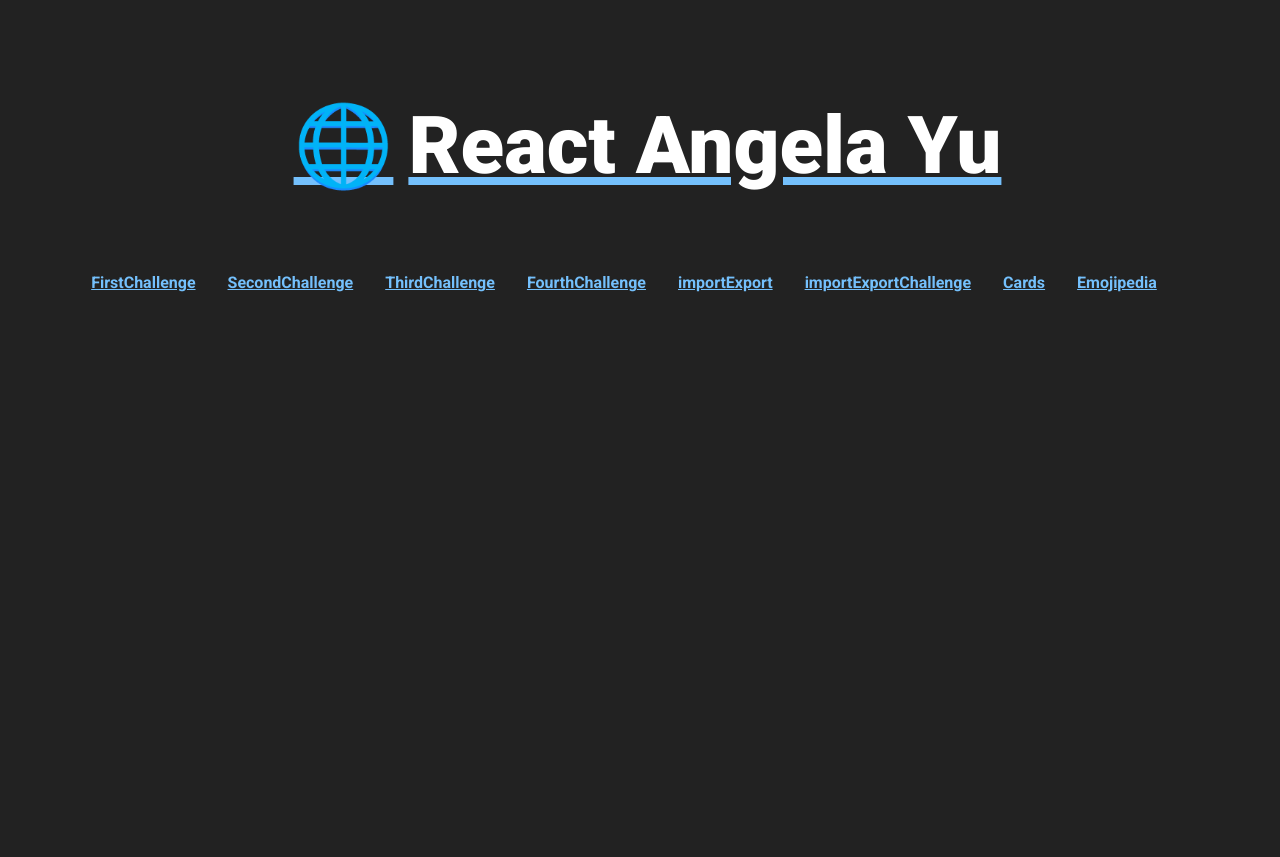
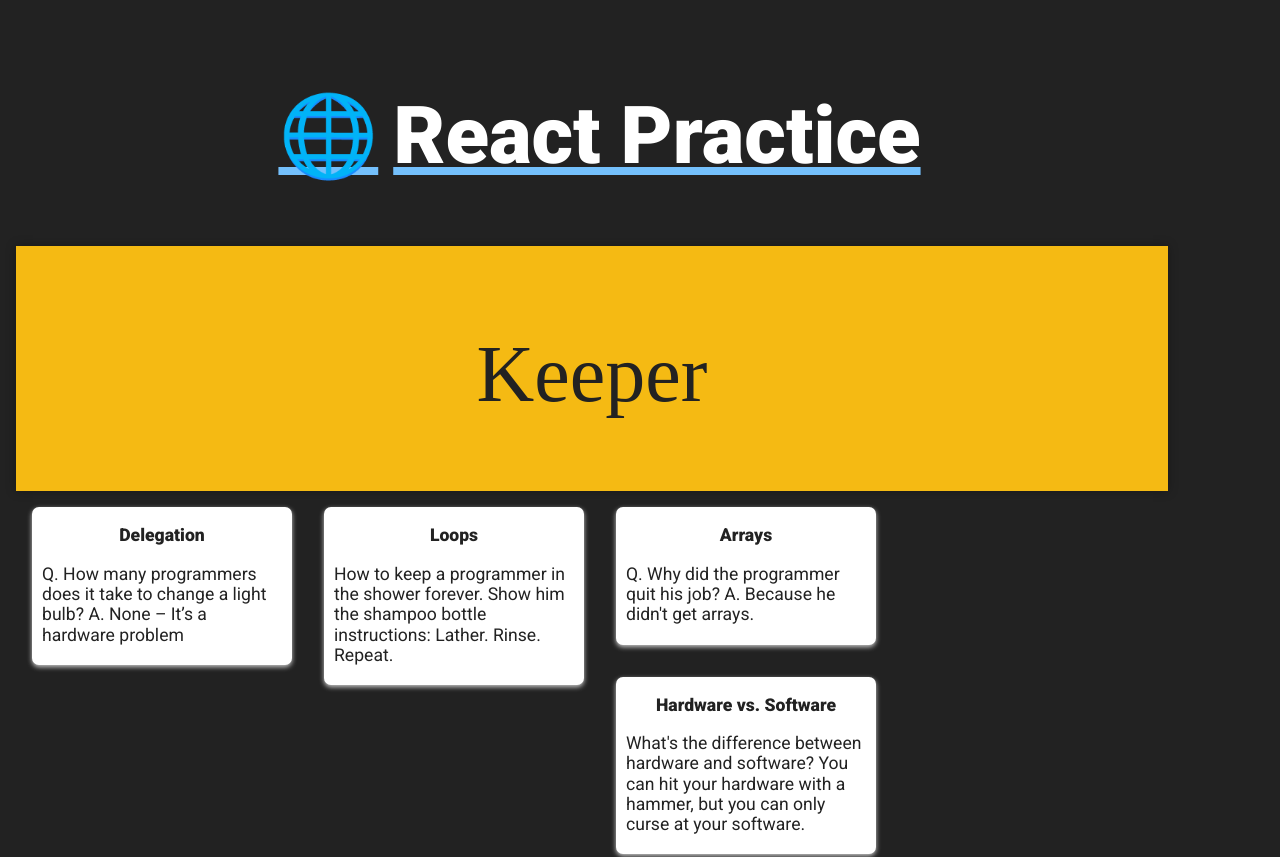
Before and after one commit to NachoKai/react-practice, a React (Create React App) app: page /Keeper in a window 1280 px wide. Shown: the top 857 px of the page. Before the commit the page ends 800 px from the top, so only its background shows below. Built offline with nearby package versions, Linux system fonts and the light colour scheme.

Commit message:
add keeper

```diff
--- a/src/App.css
+++ b/src/App.css
@@ -1,10 +1,12 @@
 @import url("https://fonts.googleapis.com/css2?family=Roboto:ital,wght@0,100;0,300;0,400;0,500;0,700;0,900;1,100;1,300;1,400;1,500;1,700;1,900&display=swap");
 
 html {
+  width: 100%;
   font-family: "Roboto", sans-serif;
 }
 
 body {
+  width: 90%;
   background-color: #222;
   color: #eee;
   padding: 1rem;
@@ -20,3 +22,12 @@
 .logo {
   background-color: transparent;
 }
+
+.App {
+  flex-wrap: wrap;
+  display: flex;
+  justify-content: center;
+  flex-direction: column;
+  width: 100%;
+  max-width: 100vw;
+}
--- a/src/App.js
+++ b/src/App.js
@@ -19,6 +19,7 @@
 import Emojipedia from "./components/Emojipedia/Emojipedia";
 import { BrowserRouter as Router, Switch, Route, Link } from "react-router-dom";
 import Navbar from "./components/NavBar/Navbar";
+import Keeper from "./components/Keeper/Keeper";
 
 function App() {
   const createCard = (contact) => {
@@ -42,7 +43,7 @@
             <span className="logo" aria-label="react" role="img">
               🌐
             </span>
-            React Angela Yu
+            React Practice
           </h1>
         </Link>
 
@@ -84,6 +85,9 @@
           <Route path="/Emojipedia">
             <Emojipedia />
           </Route>
+          <Route path="/Keeper">
+            <Keeper />
+          </Route>
 
           <Route path="/">
             <Navbar />
--- /dev/null
+++ b/src/components/Keeper/Header.js
@@ -0,0 +1,11 @@
+import React from "react";
+
+function Header() {
+  return (
+    <header>
+      <h1>Keeper</h1>
+    </header>
+  );
+}
+
+export default Header;
--- /dev/null
+++ b/src/components/Keeper/Keeper.css
@@ -0,0 +1,42 @@
+header {
+  background-color: #f5ba13;
+  padding: 16px 32px;
+  box-shadow: 0 0 10px 0 rgba(0, 0, 0, 0.3);
+}
+
+header h1 {
+  color: #222;
+  font-family: "McLaren", cursive;
+  font-weight: 200;
+}
+
+footer {
+  position: absolute;
+  text-align: center;
+  bottom: 0;
+  height: 2.5rem;
+}
+
+.note {
+  color: #222;
+  background: #fff;
+  border-radius: 7px;
+  box-shadow: 0 2px 5px #ccc;
+  padding: 10px;
+  width: 240px;
+  margin: 16px;
+  float: left;
+}
+.note h1 {
+  margin-top: 0.5rem;
+  color: #222;
+  font-size: 1.1em;
+  margin-bottom: 6px;
+}
+.note p {
+  color: #222;
+  font-size: 1.1em;
+  margin-bottom: 10px;
+  white-space: pre-wrap;
+  word-wrap: break-word;
+}
--- /dev/null
+++ b/src/components/Keeper/Keeper.js
@@ -0,0 +1,21 @@
+import React from "react";
+import "./notes";
+import "./Keeper.css";
+import Header from "./Header";
+import Note from "./Note";
+import notes from "./notes";
+
+const Keeper = () => {
+  function createNote(notes) {
+    return <Note key={notes.key} title={notes.title} content={notes.content} />;
+  }
+
+  return (
+    <div className="keeper">
+      <Header />
+      {notes.map(createNote)}
+    </div>
+  );
+};
+
+export default Keeper;
--- /dev/null
+++ b/src/components/Keeper/Note.js
@@ -0,0 +1,12 @@
+import React from "react";
+
+function Note(props) {
+  return (
+    <div className="note">
+      <h1>{props.title}</h1>
+      <p>{props.content}</p>
+    </div>
+  );
+}
+
+export default Note;
--- /dev/null
+++ b/src/components/Keeper/notes.js
@@ -0,0 +1,33 @@
+const notes = [
+  {
+    key: 1,
+    title: "Delegation",
+    content:
+      "Q. How many programmers does it take to change a light bulb? A. None – It’s a hardware problem",
+  },
+  {
+    key: 2,
+    title: "Loops",
+    content:
+      "How to keep a programmer in the shower forever. Show him the shampoo bottle instructions: Lather. Rinse. Repeat.",
+  },
+  {
+    key: 3,
+    title: "Arrays",
+    content:
+      "Q. Why did the programmer quit his job? A. Because he didn't get arrays.",
+  },
+  {
+    key: 4,
+    title: "Hardware vs. Software",
+    content:
+      "What's the difference between hardware and software? You can hit your hardware with a hammer, but you can only curse at your software.",
+  },
+  {
+    key: 5,
+    title: "Test Note",
+    content: "Test Content.",
+  },
+];
+
+export default notes;
--- a/src/components/NavBar/Navbar.js
+++ b/src/components/NavBar/Navbar.js
@@ -13,6 +13,7 @@
       <Link to="/importExportChallenge">importExportChallenge</Link>
       <Link to="/Cards">Cards</Link>
       <Link to="/Emojipedia">Emojipedia</Link>
+      <Link to="/Keeper">Keeper</Link>
       <Link to="/"></Link>
     </div>
   );
```
